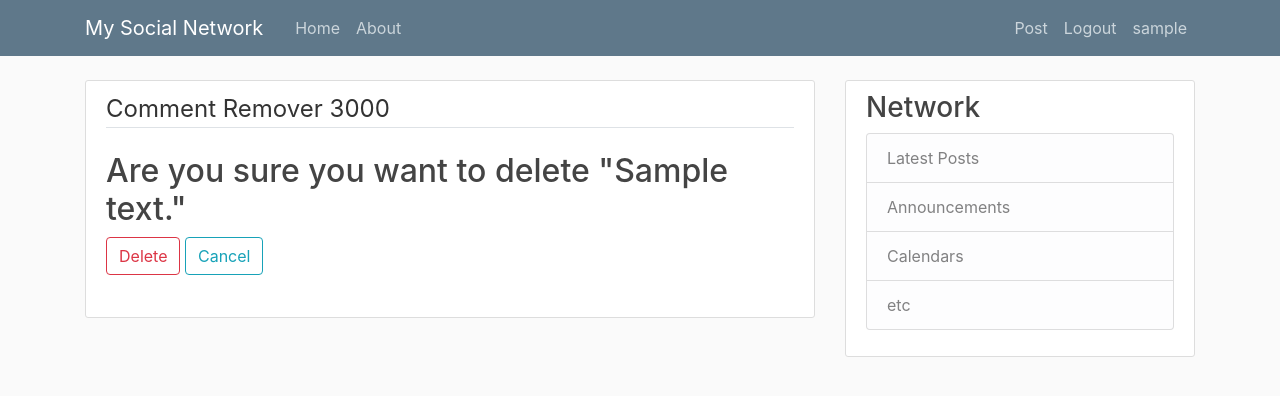
After one commit to nikizaniki2/django-intro, a Django app: page /comment/1/delete in a window 1280 px wide. The commit adds this page. Shown: the top 396 px of the page. Run offline with Django 3.2, Linux system fonts and the light colour scheme; a user stored in the database is signed in; tables that the repository leaves empty hold one stand-in row (values such as "Sample post"); some libraries are stand-ins or nearby versions.

Commit message:
Added comments functionality

```diff
--- a/mysite/social_network/admin.py
+++ b/mysite/social_network/admin.py
@@ -1,4 +1,5 @@
 from django.contrib import admin
-from .models import Post
+from .models import Post, Comment
 
 admin.site.register(Post)
+admin.site.register(Comment)
--- a/mysite/social_network/models.py
+++ b/mysite/social_network/models.py
@@ -13,3 +13,15 @@ class Post(models.Model):
 
     def get_absolute_url(self):
         return reverse('sn-detail', kwargs={'pk': self.pk})
+
+class Comment(models.Model):
+    post = models.ForeignKey(Post, on_delete=models.CASCADE, null=True)
+    content = models.CharField(max_length=100)
+    date = models.DateTimeField(auto_now_add=True)
+    author = models.ForeignKey(User, on_delete=models.CASCADE)
+
+    def get_absolute_url(self):
+        return reverse('sn-detail', kwargs={'pk': self.post_id})
+
+    def __str__(self):
+        return self.content
--- /dev/null
+++ b/mysite/social_network/templates/social_network/comment_confirm_delete.html
@@ -0,0 +1,16 @@
+{% extends "social_network/site_template.html" %}
+{% block content %}
+    <div class="content-section">
+        <form method="POST">
+            {% csrf_token %}
+            <fieldset class="form-group">
+                <legend class="border-bottom mb-4">Comment Remover 3000</legend>
+                <h2>Are you sure you want to delete "{{ object.content }}"</h2>
+            <div class="form-group">
+                <button class="btn btn-outline-danger" type="submit">Delete</button>
+                <a class="btn btn-outline-info" href="{% url 'sn-detail' object.post.id %}" type="submit">Cancel</a>
+            </div>
+            </fieldset>
+        </form>
+    </div>
+{% endblock content %}
--- a/mysite/social_network/urls.py
+++ b/mysite/social_network/urls.py
@@ -1,13 +1,18 @@
 from django.urls import path
 
-from .views import PostListView, PostDetailView, PostCreateView, PostUpdateView, PostDeleteView
+from .views import (PostListView, PostDetailView,
+ PostCreateView, PostUpdateView, PostDeleteView,
+ CommentCreateView, CommentUpdateView, CommentDeleteView)
 
 from . import views
 
 urlpatterns = [
     path('', PostListView.as_view(), name='sn-home'),
     path('post/<int:pk>/', PostDetailView.as_view(), name='sn-detail'),
+    path('comment/<int:pk>/', CommentUpdateView.as_view(), name='comment-update'),
+    path('comment/<int:pk>/delete', CommentDeleteView.as_view(), name='comment-delete'),
     path('post/new/', PostCreateView.as_view(), name='sn-create'),
+    path('post/<int:pk>/comment/new', CommentCreateView.as_view(), name='comment-create'),
     path('post/<int:pk>/update', PostUpdateView.as_view(), name='sn-update'),
     path('post/<int:pk>/delete', PostDeleteView.as_view(), name='sn-delete'),
     path('about/', views.about, name='sn-about'),
--- a/mysite/social_network/views.py
+++ b/mysite/social_network/views.py
@@ -1,5 +1,7 @@
+from django.http import request
+from django.urls import reverse_lazy
 from django.shortcuts import render
-from .models import Post
+from .models import Post, Comment
 from django.views.generic import ListView, DetailView, CreateView, UpdateView, DeleteView
 from django.contrib.auth.mixins import LoginRequiredMixin, UserPassesTestMixin
 
@@ -37,9 +39,21 @@ class PostListView(ListView):
     context_object_name = 'posts'
     ordering = ['-date']
     paginate_by = 4
+    def get_context_data(self, **kwargs):
+        # Call the base implementation first to get a context
+        context = super().get_context_data(**kwargs)
+        # TODO: change from objects.all to objects.filter
+        #context['comments'] = Comment.objects.all()
+        return context
 
 class PostDetailView(DetailView):
     model = Post
+    def get_context_data(self, **kwargs):
+        # Call the base implementation first to get a context
+        context = super().get_context_data(**kwargs)
+        # TODO: change from objects.all to objects.filter
+        context['comments'] = Comment.objects.order_by('-date').filter(post=self.kwargs['pk'])
+        return context
 
 class PostDeleteView(LoginRequiredMixin, UserPassesTestMixin, DeleteView):
     success_url = '/'
@@ -50,5 +64,52 @@ class PostDeleteView(LoginRequiredMixin, UserPassesTestMixin, DeleteView):
             return True
         return
 
+class CommentCreateView(LoginRequiredMixin, CreateView):
+    model = Comment
+    fields = ['content']
+    def form_valid(self, form):
+        form.instance.post = Post.objects.get(pk=self.kwargs['pk'])
+        form.instance.author = self.request.user
+        return super().form_valid(form)
+
+class CommentUpdateView(LoginRequiredMixin, UserPassesTestMixin, UpdateView):
+    model = Comment
+    fields = ['content']
+    def form_valid(self, form):
+        form.instance.post = Post.objects.get(pk=self.object.post_id)
+        form.instance.author = self.request.user
+        return super().form_valid(form)
+    def test_func(self):
+        comment = self.get_object()
+        if self.request.user == comment.author:
+            return True
+        return
+class CommentDeleteView(LoginRequiredMixin, UserPassesTestMixin, DeleteView):
+    success_url = '/post/{post_id}'
+    model = Comment
+    def test_func(self):
+        post = self.get_object()
+        if self.request.user == post.author:
+            return True
+        return
+'''
+def CommentDetailView(request):
+    context = {
+        'comments': Comment.objects.all()
+    }
+    return render(request, PostDetailView.as_view(), context)
+'''
 def about(request):
     return render(request, 'social_network/about.html')
+
+'''
+# serializers.py
+
+class PostSerializer(serializer.ModelSerializer):
+    model = Post
+
+
+class PostView(mixins.ModelMixin):
+    serializer = PostSerializer
+    permmissions = (IsAuthenticatedPermisssion,)
+'''
```
Also changed, not shown: mysite/social_network/templates/social_network/comment_form.html (added, +15 -0 lines), mysite/social_network/templates/social_network/home.html (+9 -2 lines), mysite/social_network/templates/social_network/post_detail.html (+8 -0 lines), mysite/social_network/migrations/0002_comments.py (added), mysite/social_network/migrations/0003_auto_20210526_1440.py (added), mysite/social_network/migrations/0004_rename_comment_comment_content.py (added).
